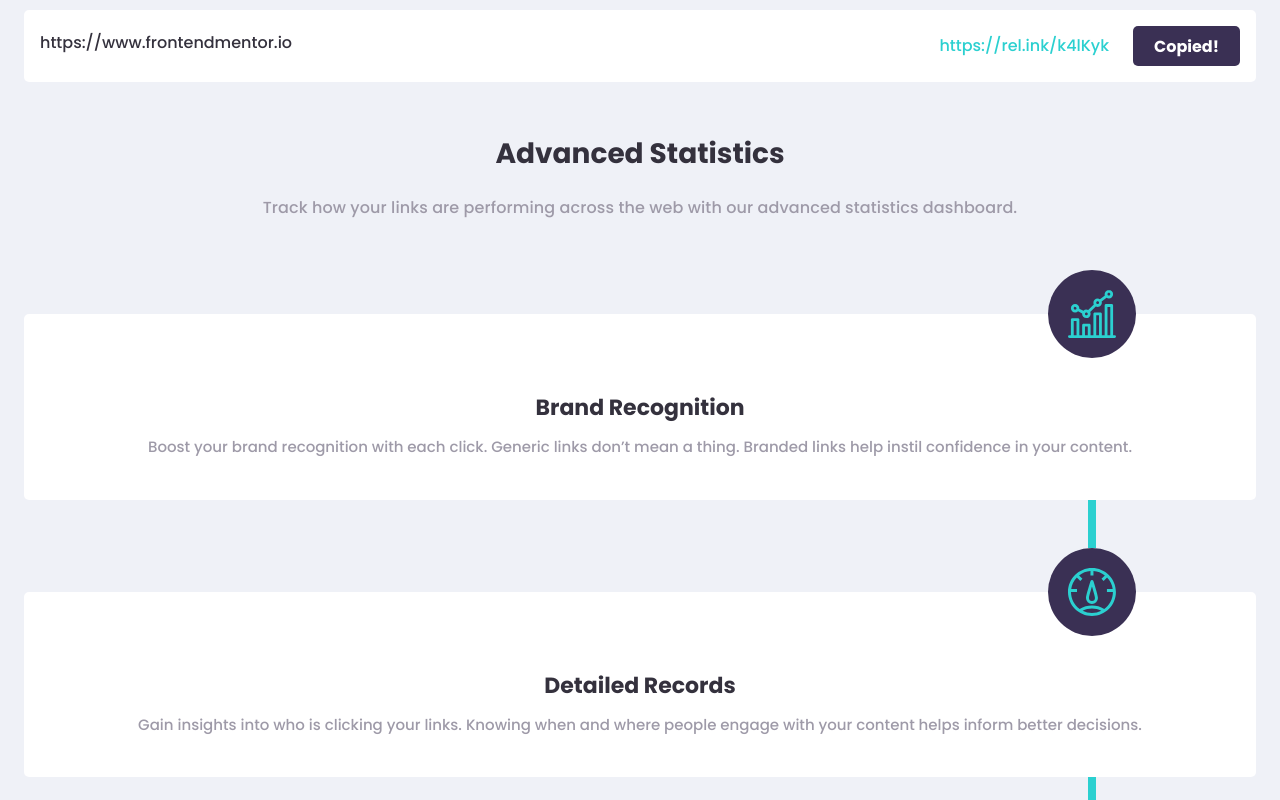
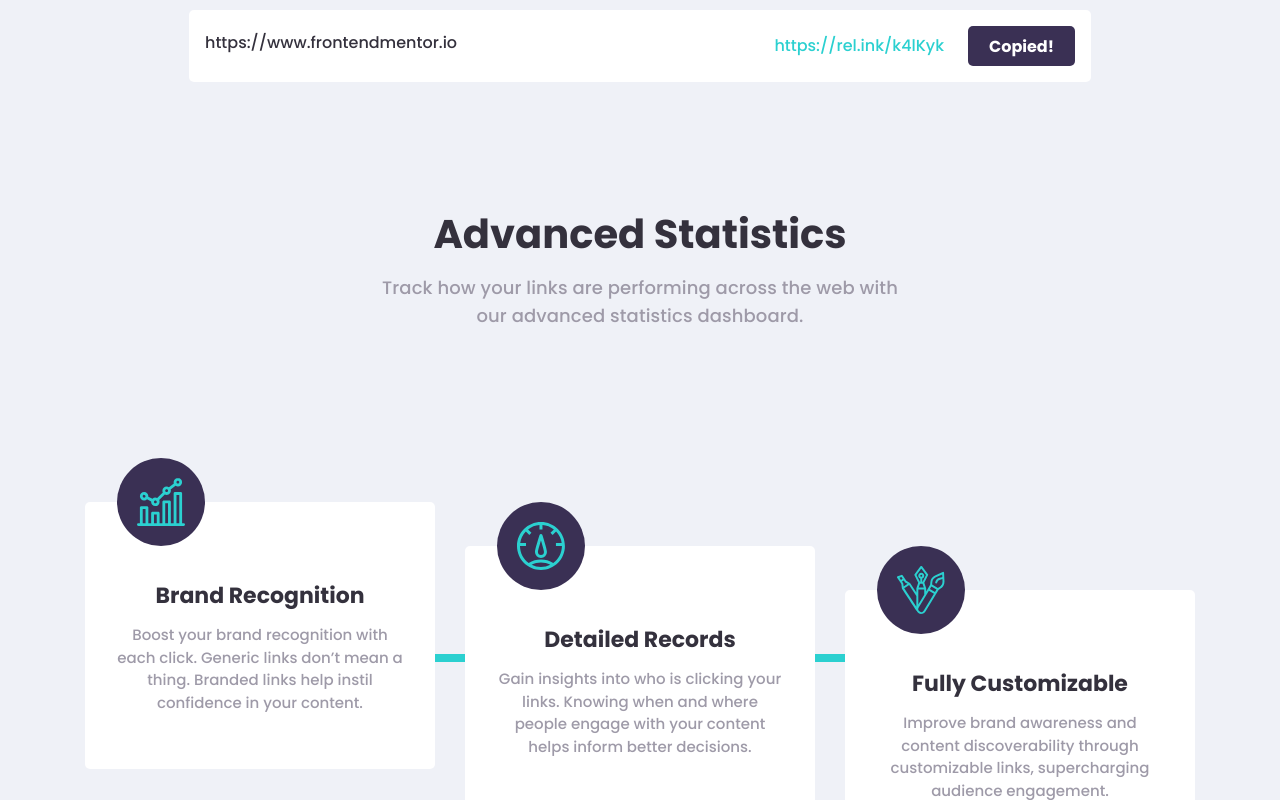
Before and after one commit to caarlosdamian/url-shortening-api-landing-page, a Next.js app: page / in a window 1280 px wide. Shown: the part 1020-1820 px from the top of the page. Built offline with nearby package versions, Linux system fonts and the light colour scheme.

Commit message:
feat(sections): finished actions section desing

```diff
--- a/src/components/Feature.tsx
+++ b/src/components/Feature.tsx
@@ -7,15 +7,27 @@ interface Props {
 }
 
 export const Feature = ({ feature }: Props) => {
+  console.log(feature);
   return (
-    <div className="bg-white pt-[77px] px-8 pb-[41px] relative text-center flex flex-col gap-3 rounded-smXl">
+    <div
+      className={`bg-white pt-[77px] px-8 pb-[41px] relative text-center flex flex-col gap-3 rounded-smXl md:w-[350px] md:h-[267px]
+      ${
+        feature.id === '2c'
+          ? 'md:mt-[44px]'
+          : feature.id === '3c'
+          ? 'md:mt-[88px]'
+          : ''
+      }
+
+      `}
+    >
       {feature.extraBorder && (
         <>
-          <div className="absolute top-[-92px] right-[160px] h-12 w-2 bg-primary-blueGreen"></div>
-          <div className="absolute bottom-[-48px] right-[160px] h-12 w-2 bg-primary-blueGreen"></div>
+          <div className="absolute top-[-92px] right-[160px] h-12 w-2 bg-primary-blueGreen md:w-[30px] md:h-2 md:top-[108px] md:left-[-30px]"></div>
+          <div className="absolute bottom-[-48px] right-[160px] h-12 w-2 bg-primary-blueGreen md:w-[30px] md:h-2 md:top-[108px] md:right-[-30px]"></div>
         </>
       )}
-      <div className="absolute flex items-center p-5 justify-center top-[-44px] h-[88px] w-[88px right-[120px] bg-primary-jacarta rounded-full">
+      <div className="absolute flex items-center p-5 justify-center top-[-44px] h-[88px] w-[88px] right-[120px] bg-primary-jacarta rounded-full md:left-8">
         <Image
           src={feature.img}
           alt={feature.title}
--- a/src/sections/actions/Actions.tsx
+++ b/src/sections/actions/Actions.tsx
@@ -8,7 +8,7 @@ import React from 'react';
 
 export const Actions = () => {
   return (
-    <section className="col-start-1 col-end-4 pb-20 bg-primary-flashWhite min-h-screen mt-40 lg:mt-0">
+    <section className="col-start-1 col-end-4 pb-20 bg-primary-flashWhite min-h-screen mt-40 lg:mt-0 md:px-[165px] lg:pb-32">
       <div className="relative">
         <form className="absolute rounded-[10px] bg-no-repeat top-[-80px] left-0 right-0 mx-auto flex flex-col gap-4 bg-primary-jacarta w-[327px] min-h-[160px] overflow-hidden p-6 sm:w-full sm:max-w-[1110px] sm:flex-row sm:items-center">
           <Input
@@ -36,22 +36,22 @@ export const Actions = () => {
           />
         </form>
       </div>
-      <div className="w-full pt-[128px] flex flex-col gap-12 break-words px-6">
-        <div className="flex flex-col gap-6">
+      <div className="w-full pt-[128px] flex flex-col gap-12 break-words px-6 md:gap-32 md:items-center">
+        <div className="flex flex-col gap-6 w-full">
           {sampleLinks.map((link: Link) => (
             <Card key={link.id} {...link} />
           ))}
         </div>
-        <div className="flex flex-col gap-4 h-full">
-          <h3 className="h3-bold text-primary-onyx text-center">
+        <div className="flex flex-col gap-4 h-full md:max-w-[540px]">
+          <h3 className="h3-bold text-primary-onyx text-center md:text-[40px] leading-[48px]">
             Advanced Statistics
           </h3>
-          <h4 className="text-center text-[16px] font-medium text-primary-manate leading-[28px] tracking-[0.109px]">
+          <h4 className="text-center text-[16px] font-medium text-primary-manate leading-[28px] tracking-[0.109px] md:text-lg md:max-[540px]">
             Track how your links are performing across the web with our advanced
             statistics dashboard.
           </h4>
         </div>
-        <div className="flex flex-col gap-[92px] mt-[44px]">
+        <div className="flex flex-col gap-[92px] mt-[44px] md:flex-row md:gap-[30px]">
           {sampleFeature.map((item) => (
             <Feature key={item.id} feature={item} />
           ))}
```
